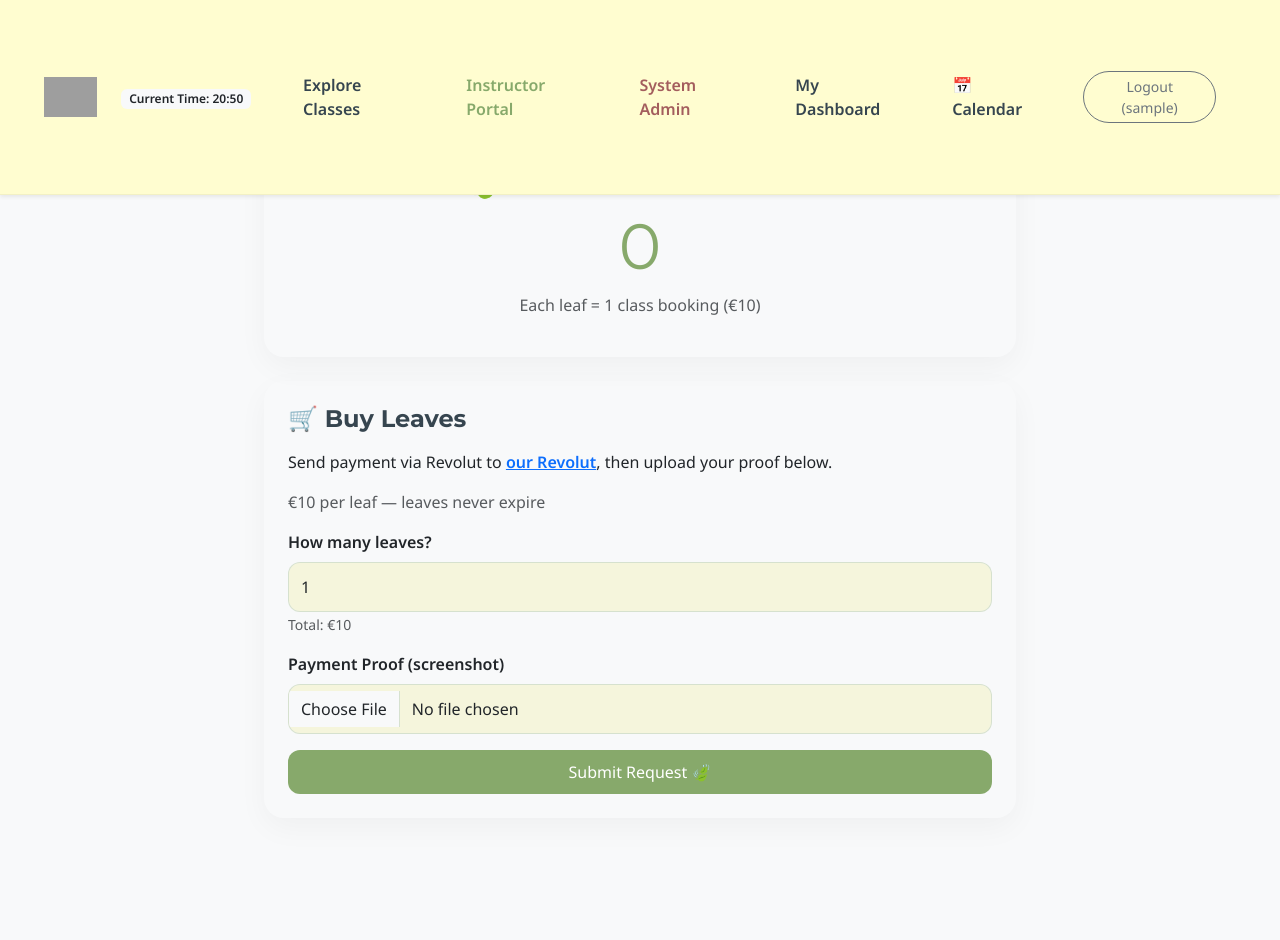
After one commit to Heraniously/wellness_app, a Django app: page /leaves/ in a window 1280 px wide. The commit adds this page. Run offline with Django 5.2, Linux system fonts and the light colour scheme; the visitor is signed in with stand-in values (Sample User, id 1); data comes from the database, SQL or seed files in the repository; data that the repository does not hold is empty; parts of the project's set-up code (start-up, migrations or seed data) failed here and were passed over; grey boxes are pictures that could not be loaded.

Commit message:
Leaves system working - dashboard, buy, booking integration

```diff
--- a/scheduling/models.py
+++ b/scheduling/models.py
@@ -38,8 +38,8 @@ class Booking(models.Model):
     is_paid = models.BooleanField(default=False)
     created_at = models.DateTimeField(auto_now_add=True)
     payment_type = models.CharField(max_length=20, choices=[
-        ('drop_in', 'Drop-in'),
-        ('prepaid', 'Pre-paid (Discounted)')
+        ('leaf', 'Leaf (€10 online)'),
+        ('drop_in', 'Drop-in (€15 in person)'),
     ], default='drop_in')
     payment_proof = models.CharField(max_length=100, blank=True, null=True)
     amount_paid = models.DecimalField(
@@ -47,3 +47,34 @@ class Booking(models.Model):
 
     def __str__(self):
         return f"{self.client.username} - {self.wellness_class.title} ({self.payment_type})"
+
+# Tracks how many leaves each user has
+
+
+class LeafBalance(models.Model):
+    user = models.OneToOneField(User, on_delete=models.CASCADE)
+    leaves = models.PositiveIntegerField(default=0)
+
+# When user requests to buy leaves
+
+
+class LeafRequest(models.Model):
+    STATUS_CHOICES = [
+        ('pending', 'Pending'),
+        ('approved', 'Approved'),
+        ('rejected', 'Rejected'),
+    ]
+    user = models.ForeignKey(User, on_delete=models.CASCADE)
+    leaves_requested = models.PositiveIntegerField()
+    amount_paid = models.DecimalField(max_digits=6, decimal_places=2)
+    payment_proof = models.ImageField(upload_to='payment_proofs/')
+    status = models.CharField(
+        max_length=10, choices=STATUS_CHOICES, default='pending')
+    created_at = models.DateTimeField(auto_now_add=True)
+
+    def approve(self):
+        balance, _ = LeafBalance.objects.get_or_create(user=self.user)
+        balance.leaves += self.leaves_requested
+        balance.save()
+        self.status = 'approved'
+        self.save()
--- /dev/null
+++ b/scheduling/templates/scheduling/buy_leaves.html
@@ -0,0 +1,66 @@
+{% extends 'base.html' %}
+{% block title %}Buy Leaves{% endblock %}
+{% block content %}
+<div class="container py-5">
+    <div class="row justify-content-center">
+        <div class="col-md-8">
+
+            <!-- Current Balance -->
+            <div class="card mb-4 text-center">
+                <div class="card-body p-4">
+                    <h2 class="fw-bold">🍃 Your Leaf Balance</h2>
+                    <h1 style="font-size: 4rem; color: var(--zen-sage);">{{ balance.leaves }}</h1>
+                    <p class="text-muted">Each leaf = 1 class booking (€10)</p>
+                </div>
+            </div>
+
+            <!-- Buy Leaves Form -->
+            <div class="card mb-4">
+                <div class="card-body p-4">
+                    <h4 class="fw-bold mb-3">🛒 Buy Leaves</h4>
+                    <p>Send payment via Revolut to <strong><a href="{{ revolut_link }}" target="_blank">our Revolut</a></strong>, then upload your proof below.</p>
+                    <p class="text-muted">€10 per leaf — leaves never expire</p>
+
+                    <form method="POST" enctype="multipart/form-data">
+                        {% csrf_token %}
+                        <div class="mb-3">
+                            <label class="form-label fw-bold">How many leaves?</label>
+                            <input type="number" name="leaves_requested" class="form-control" min="1" max="20" value="1" required>
+                            <small class="text-muted">Total: <span id="total">€10</span></small>
+                        </div>
+                        <div class="mb-3">
+                            <label class="form-label fw-bold">Payment Proof (screenshot)</label>
+                            <input type="file" name="payment_proof" class="form-control" accept="image/*" required>
+                        </div>
+                        <button type="submit" class="btn btn-primary w-100">Submit Request 🍃</button>
+                    </form>
+                </div>
+            </div>
+
+            <!-- Pending Requests -->
+            {% if pending_requests %}
+            <div class="card">
+                <div class="card-body p-4">
+                    <h4 class="fw-bold mb-3">⏳ Pending Requests</h4>
+                    {% for req in pending_requests %}
+                    <div class="d-flex justify-content-between align-items-center p-2 border-bottom">
+                        <span>{{ req.leaves_requested }} leaf(ves) — €{{ req.amount_paid }}</span>
+                        <span class="badge bg-warning text-dark">Pending</span>
+                    </div>
+                    {% endfor %}
+                </div>
+            </div>
+            {% endif %}
+
+        </div>
+    </div>
+</div>
+
+{% block scripts %}
+<script>
+document.querySelector('input[name="leaves_requested"]').addEventListener('input', function() {
+    document.getElementById('total').textContent = '€' + (this.value * 10);
+});
+</script>
+{% endblock %}
+{% endblock %}
--- a/scheduling/urls.py
+++ b/scheduling/urls.py
@@ -31,4 +31,12 @@ urlpatterns = [
     # Calendar view
     path('calendar/', views.calendar_view, name='calendar'),
     path('api/classes/', views.classes_json, name='classes_json'),
+
+    # Leaf Management
+    path('leaves/', views.buy_leaves, name='buy_leaves'),
+    path('leaves/admin/', views.admin_leaves, name='admin_leaves'),
+    path('leaves/approve/<int:request_id>/',
+         views.approve_leaf_request, name='approve_leaf_request'),
+    path('leaves/reject/<int:request_id>/',
+         views.reject_leaf_request, name='reject_leaf_request'),
 ]
--- a/scheduling/views.py
+++ b/scheduling/views.py
@@ -3,7 +3,7 @@ from urllib import request
 from django.shortcuts import render, get_object_or_404, redirect
 from django.contrib.auth.decorators import login_required
 from django.contrib.admin.views.decorators import staff_member_required
-from .models import WellnessClass, Booking
+from .models import WellnessClass, Booking, LeafBalance, LeafRequest
 from django.contrib.auth.forms import UserCreationForm
 from django.urls import reverse_lazy
 from django.views import generic
@@ -16,6 +16,7 @@ from django.contrib.auth.models import User, Group
 from .forms import ProfessionalSignUpForm
 from decimal import Decimal
 from django.http import JsonResponse
+
 BUCHAREST = ZoneInfo('Europe/Bucharest')
 
 
@@ -79,64 +80,69 @@ def book_session(request, class_id):
 @login_required
 def client_dashboard(request):
     now = timezone.now()
-    # Split classes into Upcoming and Past
     upcoming = Booking.objects.filter(
-        client=request.user, wellness_class__start_time__gt=now).order_by('wellness_class__start_time')
+        client=request.user,
+        wellness_class__start_time__gt=now
+    ).order_by('wellness_class__start_time')
     past = Booking.objects.filter(
-        client=request.user, wellness_class__start_time__lte=now)
+        client=request.user,
+        wellness_class__start_time__lte=now
+    )
+    leaf_balance, _ = LeafBalance.objects.get_or_create(user=request.user)
 
     return render(request, 'scheduling/dashboard.html', {
         'upcoming': upcoming,
         'past': past,
-        'now_plus_24h': now + timedelta(hours=24)
+        'now_plus_24h': now + timedelta(hours=24),
+        'leaf_balance': leaf_balance,
     })
 
 
 @login_required
 def finalize_booking(request, class_id):
     wellness_class = get_object_or_404(WellnessClass, id=class_id)
+    balance, _ = LeafBalance.objects.get_or_create(user=request.user)
 
     if request.method == "POST":
         payment_type = request.POST.get('payment_type')
-        payment_proof = request.POST.get('payment_proof')
 
-        # 1. SAFETY CHECK: Capacity
+        # Capacity check
         if wellness_class.booking_set.count() >= wellness_class.capacity:
             messages.error(request, "Sorry, this class just filled up!")
             return redirect('class_list')
 
-        # 2. SAFETY CHECK: Double Booking
+        # Double booking check
         if Booking.objects.filter(client=request.user, wellness_class=wellness_class).exists():
             messages.warning(request, "You have already booked this session!")
             return redirect('dashboard')
 
-        # 3. PRICING LOGIC: 10% Discount
-        original_price = wellness_class.price
-        if payment_type == 'prepaid':
-            final_price = original_price * Decimal('0.90')
+        # Leaf payment
+        if payment_type == 'leaf':
+            if balance.leaves < 1:
+                messages.error(request, "You don't have enough leaves!")
+                return redirect('buy_leaves')
+            balance.leaves -= 1
+            balance.save()
+            amount_paid = 10.00
+
+        # Drop-in
         else:
-            final_price = original_price
+            amount_paid = 15.00
 
-        # 4. CREATE BOOKING
         Booking.objects.create(
             client=request.user,
             wellness_class=wellness_class,
             payment_type=payment_type,
-            payment_proof=payment_proof,
-            amount_paid=final_price,
-            is_paid=False
+            amount_paid=amount_paid,
+            is_paid=True if payment_type == 'leaf' else False,
         )
         return render(request, 'scheduling/success.html', {
-            # We pass 'class' to match your template's {{ class.title }}
             'wellness_class': wellness_class
         })
 
-    # Calculate discount for display in the GET request
-    discount_price = wellness_class.price * Decimal('0.90')
-
     return render(request, 'scheduling/finalize_booking.html', {
         'wellness_class': wellness_class,
-        'discount_price': discount_price
+        'balance': balance,
     })
 
 
@@ -321,3 +327,75 @@ def classes_json(request):
         })
 
     return JsonResponse(events, safe=False)
+
+
+# Purchasing leaves
+@login_required
+def buy_leaves(request):
+    balance, _ = LeafBalance.objects.get_or_create(user=request.user)
+
+    if request.method == 'POST':
+        leaves_requested = int(request.POST.get('leaves_requested', 1))
+        payment_proof = request.FILES.get('payment_proof')
+        amount_paid = leaves_requested * 10  # €10 per leaf
+
+        LeafRequest.objects.create(
+            user=request.user,
+            leaves_requested=leaves_requested,
+            amount_paid=amount_paid,
+            payment_proof=payment_proof,
+        )
+        messages.success(
+            request, f"Request for {leaves_requested} leaf(ves) submitted! Admin will approve shortly.")
+        return redirect('buy_leaves')
+
+    # Get pending requests
+    pending_requests = LeafRequest.objects.filter(
+        user=request.user, status='pending')
+
+    return render(request, 'scheduling/buy_leaves.html', {
+        'balance': balance,
+        'pending_requests': pending_requests,
+        'revolut_link': 'YOUR_REVOLUT_LINK_HERE',  # ← replace with your Revolut link
+    })
+
+
+@login_required
+def admin_leaves(request):
+    if not request.user.is_superuser:
+        return redirect('class_list')
+
+    pending = LeafRequest.objects.filter(
+        status='pending').order_by('created_at')
+    approved = LeafRequest.objects.filter(
+        status='approved').order_by('-created_at')[:10]
+
+    return render(request, 'scheduling/admin_leaves.html', {
+        'pending': pending,
+        'approved': approved,
+    })
+
+
+@login_required
+def approve_leaf_request(request, request_id):
+    if not request.user.is_superuser:
+        return redirect('class_list')
+
+    leaf_request = get_object_or_404(LeafRequest, id=request_id)
+    leaf_request.approve()
+    messages.success(
+        request, f"Approved {leaf_request.leaves_requested} leaf(ves) for {leaf_request.user.username}!")
+    return redirect('admin_leaves')
+
+
+@login_required
+def reject_leaf_request(request, request_id):
+    if not request.user.is_superuser:
+        return redirect('class_list')
+
+    leaf_request = get_object_or_404(LeafRequest, id=request_id)
+    leaf_request.status = 'rejected'
+    leaf_request.save()
+    messages.warning(
+        request, f"Rejected leaf request for {leaf_request.user.username}.")
+    return redirect('admin_leaves')
```
Also changed, not shown: requirements.txt (+13 -0 lines), scheduling/templates/scheduling/admin_leaves.html (added, +65 -0 lines), scheduling/templates/scheduling/calendar.html (+6 -18 lines), scheduling/templates/scheduling/dashboard.html (+15 -0 lines), scheduling/templates/scheduling/finalize_booking.html (+28 -35 lines), scheduling/migrations/0010_alter_booking_payment_type_leafbalance_leafrequest.py (added), 1 other file.
